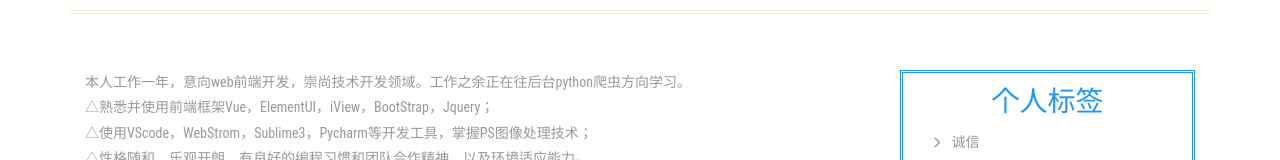
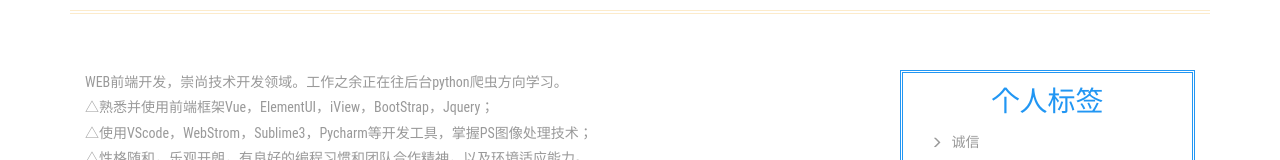
Before and after one commit to Arlen-panbiao/Blog, a plain HTML site: page index.html in a window 1280 px wide. Shown: the part 742-902 px from the top of the page. Drawn offline with Linux system fonts and the light colour scheme.

Commit message:
关于我

```diff
--- a/index.html
+++ b/index.html
@@ -139,7 +139,7 @@
 		<div class="container">
 			<h3 class="title"> 关于我</h3>
 			<div class="col-md-8 about-left">
-				<p>本人工作一年，意向web前端开发，崇尚技术开发领域。工作之余正在往后台python爬虫方向学习。</p>
+				<p>WEB前端开发，崇尚技术开发领域。工作之余正在往后台python爬虫方向学习。</p>
 				<p>△熟悉并使用前端框架Vue，ElementUI，iView，BootStrap，Jquery；</p>
 				<p>△使用VScode，WebStrom，Sublime3，Pycharm等开发工具，掌握PS图像处理技术；</p>
 				<p>△性格随和，乐观开朗，有良好的编程习惯和团队合作精神，以及环境适应能力。</p>
```
